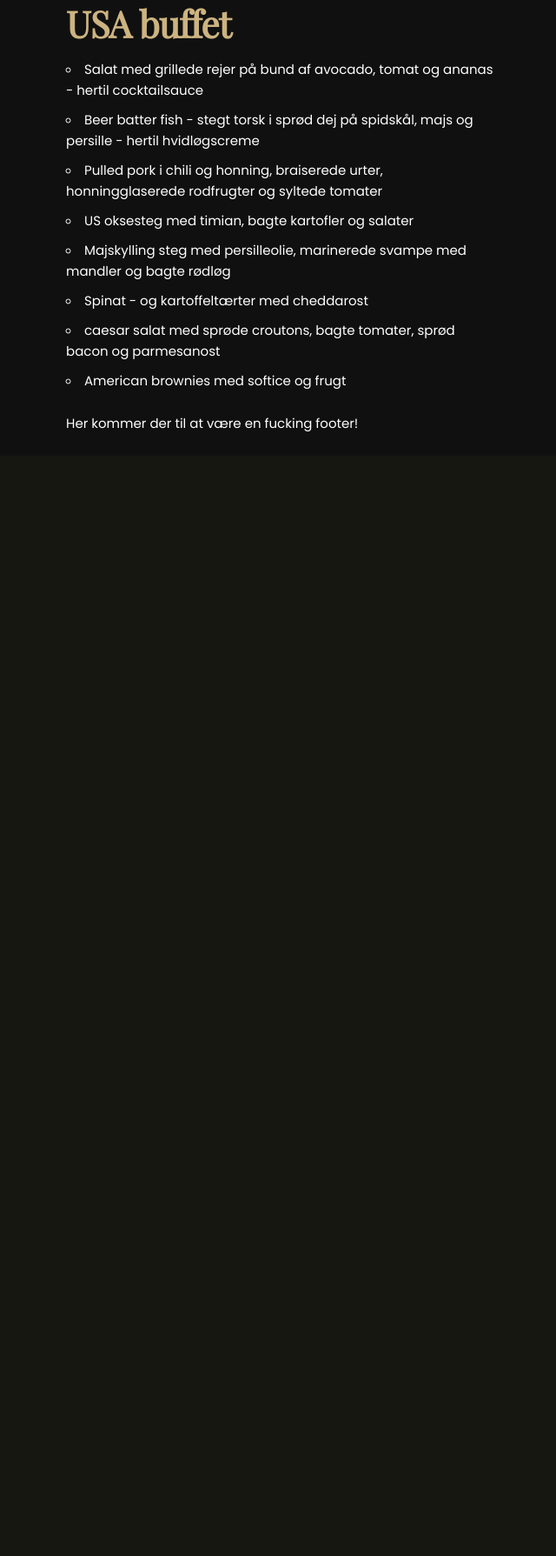
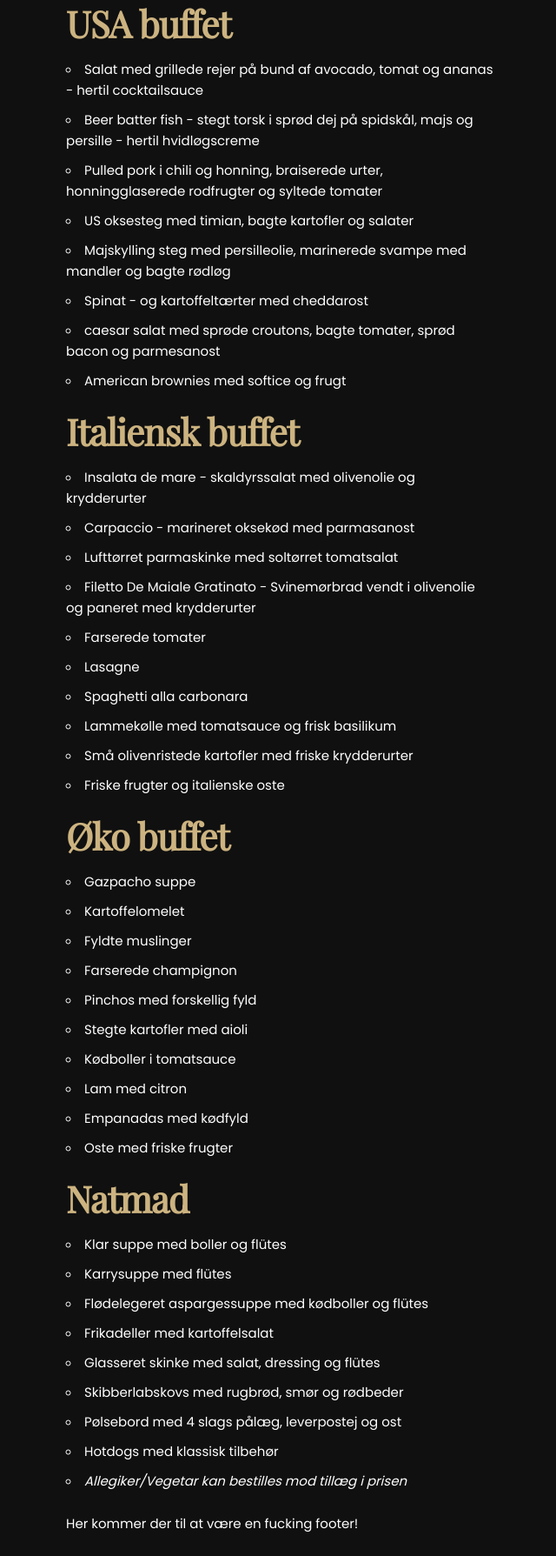
Before and after one commit to simoneliasen/cafefrederiksberg, a PHP site: page /pages/Buffet.php in a window 1280 px wide. Shown: the part 2493-4282 px from the top of the page at 87% size, without its empty margins (52-692 px from the left). Before the commit the page ends 2989 px from the top, so only its background shows below. Run offline with PHP 8.4, Linux system fonts and the light colour scheme.

Commit message:
Færdiggørelse af buffet

```diff
--- a/pages/Buffet.php
+++ b/pages/Buffet.php
@@ -155,13 +155,72 @@
               <li>Spinat - og kartoffeltærter med cheddarost</li>
               <li>caesar salat med sprøde croutons, bagte tomater, sprød bacon og parmesanost</li>
               <li>American brownies med softice og frugt</li>
-
             </ul>
           </div>
       </div>
       <div class="six columns">
         <div class="buffet_placeholder_img_right">
         </div>
+      </div>
+    </div>
+    <div class="row buffet_2">
+      <div class="six columns">
+        <h2>Italiensk buffet</h2>
+          <div class="buffet_liste">
+            <ul>
+              <li>Insalata de mare - skaldyrssalat med olivenolie og krydderurter</li>
+              <li>Carpaccio - marineret oksekød med parmasanost</li>
+              <li>Lufttørret parmaskinke med soltørret tomatsalat</li>
+              <li>Filetto De Maiale Gratinato - Svinemørbrad vendt i olivenolie og paneret med krydderurter</li>
+              <li>Farserede tomater</li>
+              <li>Lasagne</li>
+              <li>Spaghetti alla carbonara</li>
+              <li>Lammekølle med tomatsauce og frisk basilikum</li>
+              <li>Små olivenristede kartofler med friske krydderurter</li>
+              <li>Friske frugter og italienske oste</li>
+            </ul>
+          </div>
+      </div>
+    </div>
+    <div class="row buffet_3">
+      <div class="six columns">
+        <h2>Øko buffet</h2>
+          <div class="buffet_liste">
+            <ul>
+              <li>Gazpacho suppe</li>
+              <li>Kartoffelomelet</li>
+              <li>Fyldte muslinger</li>
+              <li>Farserede champignon</li>
+              <li>Pinchos med forskellig fyld</li>
+              <li>Stegte kartofler med aioli</li>
+              <li>Kødboller i tomatsauce</li>
+              <li>Lam med citron</li>
+              <li>Empanadas med kødfyld</li>
+              <li>Oste med friske frugter</li>
+            </ul>
+          </div>
+      </div>
+      <div class="six columns">
+        <div class="buffet_placeholder_img_right">
+        </div>
+      </div>
+    </div>
+    <div class="row buffet_2">
+      <div class="six columns">
+        <h2>Natmad</h2>
+          <div class="buffet_liste">
+            <ul>
+              <li>Klar suppe med boller og flütes</li>
+              <li>Karrysuppe med flütes</li>
+              <li>Flødelegeret aspargessuppe med kødboller og flütes</li>
+              <li>Frikadeller med kartoffelsalat</li>
+              <li>Glasseret skinke med salat, dressing og flütes</li>
+              <li>Skibberlabskovs med rugbrød, smør og rødbeder</li>
+              <li>Pølsebord med 4 slags pålæg, leverpostej og ost</li>
+              <li>Hotdogs med klassisk tilbehør</li>
+              <li><i>Allegiker/Vegetar kan bestilles mod tillæg i prisen</i></li>
+            </ul>
+          </div>
       </div>
     </div>
   </div>
```
